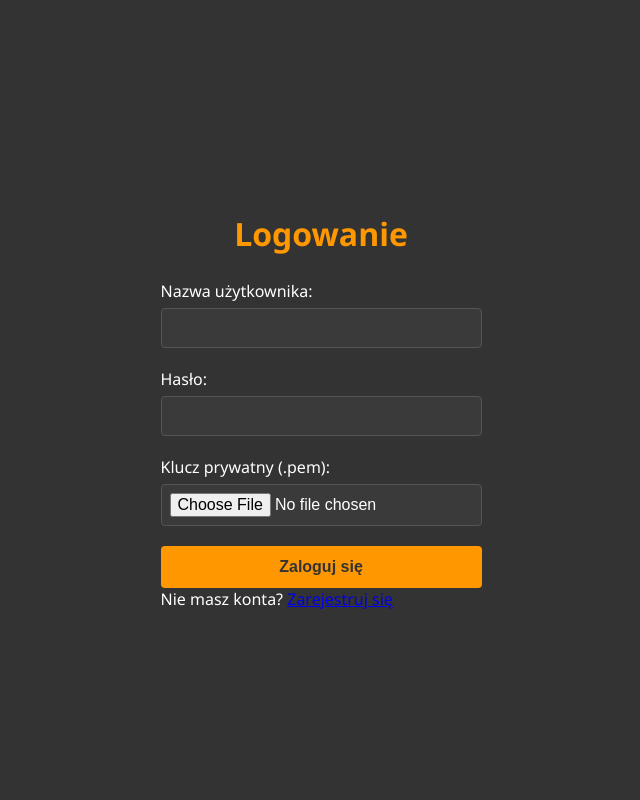
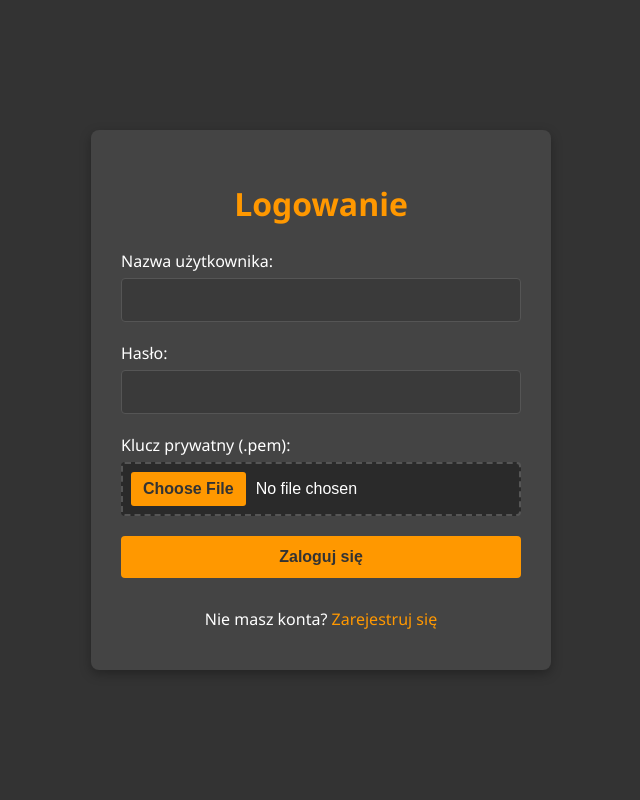
Before and after one commit to WaveDesigner1/Danaid, a Flask app: page / in a window 1280 px wide. Shown: the whole page, without its empty margins (319-959 px from the left). Run offline with Flask 3, Linux system fonts and the light colour scheme.

Commit message:
Update app.css

```diff
--- a/static/css/app.css
+++ b/static/css/app.css
@@ -1,3 +1,4 @@
+/* Classic Login Styles - Na wzór oryginalnego design */
 body {
     font-family: 'Segoe UI', Tahoma, Geneva, Verdana, sans-serif;
     margin: 0;
@@ -7,25 +8,27 @@ body {
     display: flex;
     justify-content: center;
     align-items: center;
-            height: 100vh;
+    min-height: 100vh;
 }
 
-        .container {
+.container, .login-container, .register-container {
     background-color: #444444;
     border-radius: 8px;
     padding: 30px;
     box-shadow: 0 4px 12px rgba(0, 0, 0, 0.3);
     width: 400px;
     max-width: 90%;
+    margin: 20px;
 }
 
-        h1 {
+h1, h2 {
     text-align: center;
     color: #FF9800;
     margin-bottom: 25px;
+    font-weight: 600;
 }
 
-        .form-group {
+.form-group, .form-field {
     margin-bottom: 20px;
 }
 
@@ -33,26 +36,44 @@ body {
     display: block;
     margin-bottom: 6px;
     font-weight: 500;
+    color: #FFFFFF;
 }
 
 input[type="text"],
 input[type="password"],
+input[type="email"],
 input[type="file"] {
     width: 100%;
-            padding: 10px;
+    padding: 12px;
     border-radius: 4px;
     border: 1px solid #555555;
     background-color: #3a3a3a;
     color: #FFFFFF;
     font-size: 16px;
     box-sizing: border-box;
+    transition: border-color 0.3s, box-shadow 0.3s;
+}
+
+input[type="text"]:focus,
+input[type="password"]:focus,
+input[type="email"]:focus {
+    outline: none;
+    border-color: #FF9800;
+    box-shadow: 0 0 5px rgba(255, 152, 0, 0.3);
 }
 
 input[type="file"] {
     padding: 8px;
+    border: 2px dashed #555555;
+    background-color: #2a2a2a;
 }
 
-        button {
+input[type="file"]:hover {
+    border-color: #FF9800;
+    background-color: #3a3a3a;
+}
+
+button, .btn {
     background-color: #FF9800;
     color: #333333;
     border: none;
@@ -63,31 +84,181 @@ body {
     font-weight: bold;
     width: 100%;
     transition: background-color 0.3s, transform 0.2s;
+    text-decoration: none;
+    display: inline-block;
+    text-align: center;
 }
 
-        button:hover {
+button:hover, .btn:hover {
     background-color: #F57C00;
     transform: translateY(-2px);
 }
 
-        #login-status {
+button:active, .btn:active {
+    transform: translateY(0);
+}
+
+button:disabled {
+    background-color: #666666;
+    color: #999999;
+    cursor: not-allowed;
+    transform: none;
+}
+
+#login-status, .status-message {
     margin-top: 20px;
-            padding: 10px;
+    padding: 12px;
     border-radius: 4px;
     background-color: #3a3a3a;
     text-align: center;
+    border-left: 4px solid #FF9800;
 }
 
-        .register-link {
-            text-align: center;
-            margin-top: 15px;
+.status-message.success {
+    background-color: #2d5a2d;
+    border-left-color: #4CAF50;
+    color: #90EE90;
 }
 
-        .register-link a {
+.status-message.error {
+    background-color: #5a2d2d;
+    border-left-color: #f44336;
+    color: #ffcdd2;
+}
+
+.status-message.warning {
+    background-color: #5a4d2d;
+    border-left-color: #ff9800;
+    color: #fff3cd;
+}
+
+.register-link, .login-link {
+    text-align: center;
+    margin-top: 20px;
+    padding: 10px;
+}
+
+.register-link a, .login-link a {
     color: #FF9800;
     text-decoration: none;
+    font-weight: 500;
+    transition: color 0.3s;
 }
 
-        .register-link a:hover {
+.register-link a:hover, .login-link a:hover {
+    color: #F57C00;
     text-decoration: underline;
 }
+
+/* Progress indicator dla uploadów */
+.progress-container {
+    margin-top: 10px;
+    display: none;
+}
+
+.progress-bar {
+    width: 100%;
+    height: 8px;
+    background-color: #2a2a2a;
+    border-radius: 4px;
+    overflow: hidden;
+}
+
+.progress-fill {
+    height: 100%;
+    background-color: #FF9800;
+    width: 0%;
+    transition: width 0.3s;
+}
+
+/* Key generation animation */
+.key-generation {
+    display: none;
+    text-align: center;
+    margin: 15px 0;
+}
+
+.spinner {
+    border: 3px solid #3a3a3a;
+    border-top: 3px solid #FF9800;
+    border-radius: 50%;
+    width: 30px;
+    height: 30px;
+    animation: spin 1s linear infinite;
+    margin: 0 auto 10px;
+}
+
+@keyframes spin {
+    0% { transform: rotate(0deg); }
+    100% { transform: rotate(360deg); }
+}
+
+/* Responsive */
+@media (max-width: 480px) {
+    .container, .login-container, .register-container {
+        width: 95%;
+        padding: 20px;
+        margin: 10px;
+    }
+
+    h1, h2 {
+        font-size: 1.5em;
+    }
+
+    input[type="text"],
+    input[type="password"],
+    input[type="email"] {
+        font-size: 16px; /* Prevent zoom on iOS */
+    }
+}
+
+/* Dark theme enhancements */
+::placeholder {
+    color: #888888;
+    opacity: 1;
+}
+
+::-webkit-file-upload-button {
+    background-color: #FF9800;
+    color: #333333;
+    border: none;
+    padding: 8px 12px;
+    border-radius: 3px;
+    cursor: pointer;
+    font-weight: bold;
+    margin-right: 10px;
+}
+
+::-webkit-file-upload-button:hover {
+    background-color: #F57C00;
+}
+
+/* Smooth page transitions */
+body {
+    opacity: 0;
+    animation: fadeIn 0.5s ease-in-out forwards;
+}
+
+@keyframes fadeIn {
+    to {
+        opacity: 1;
+    }
+}
+
+/* Loading states */
+.loading {
+    pointer-events: none;
+    opacity: 0.7;
+}
+
+.loading button {
+    background-color: #666666;
+    cursor: wait;
+}
+
+/* Focus visible dla accessibility */
+button:focus-visible,
+input:focus-visible {
+    outline: 2px solid #FF9800;
+    outline-offset: 2px;
+}
```
Lines whose indentation alone changed are shown as unchanged.
